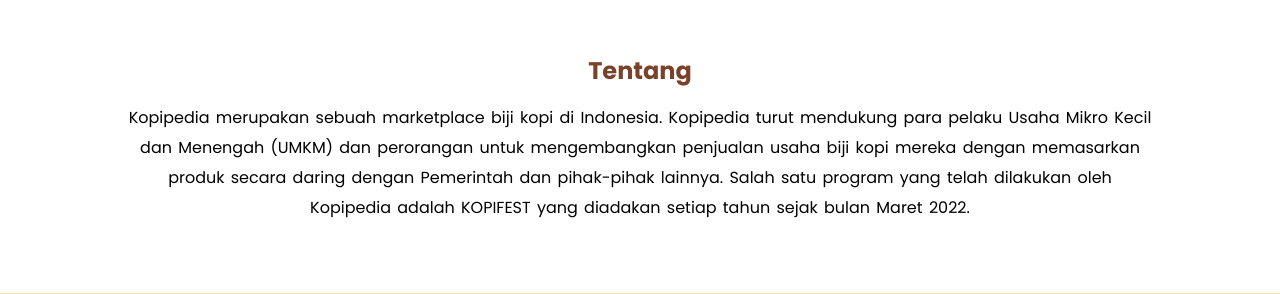
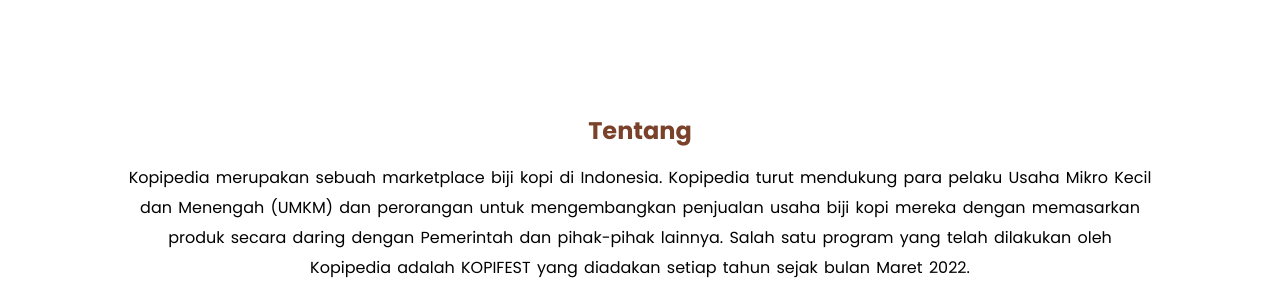
Before and after one commit to msetyo15/Kopipedia-Simple-Landing-Page, a plain HTML site: page index.html in a window 1280 px wide. Shown: the part 658-952 px from the top of the page. Drawn offline with nearby package versions, Linux system fonts and the light colour scheme.

Commit message:
Update style.css

```diff
--- a/css/style.css
+++ b/css/style.css
@@ -160,12 +160,16 @@ section h2 {
   text-align: center;
 }
 
+.w-50 {
+  width: 50%;
+}
+
 /* Body Service & Contact*/
 .about,
 .service,
 .contact {
-  padding-top: 40px;
-  padding-bottom: 70px;
+  padding-top: 100px;
+  padding-bottom: 100px;
 }
 
 .service {
```
